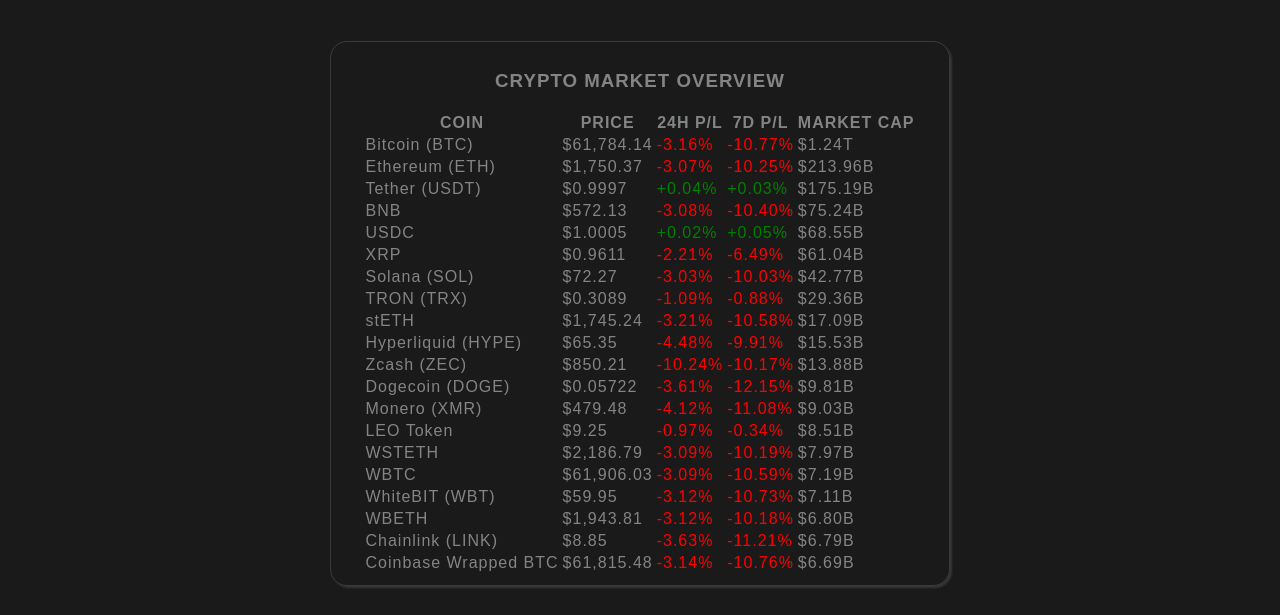
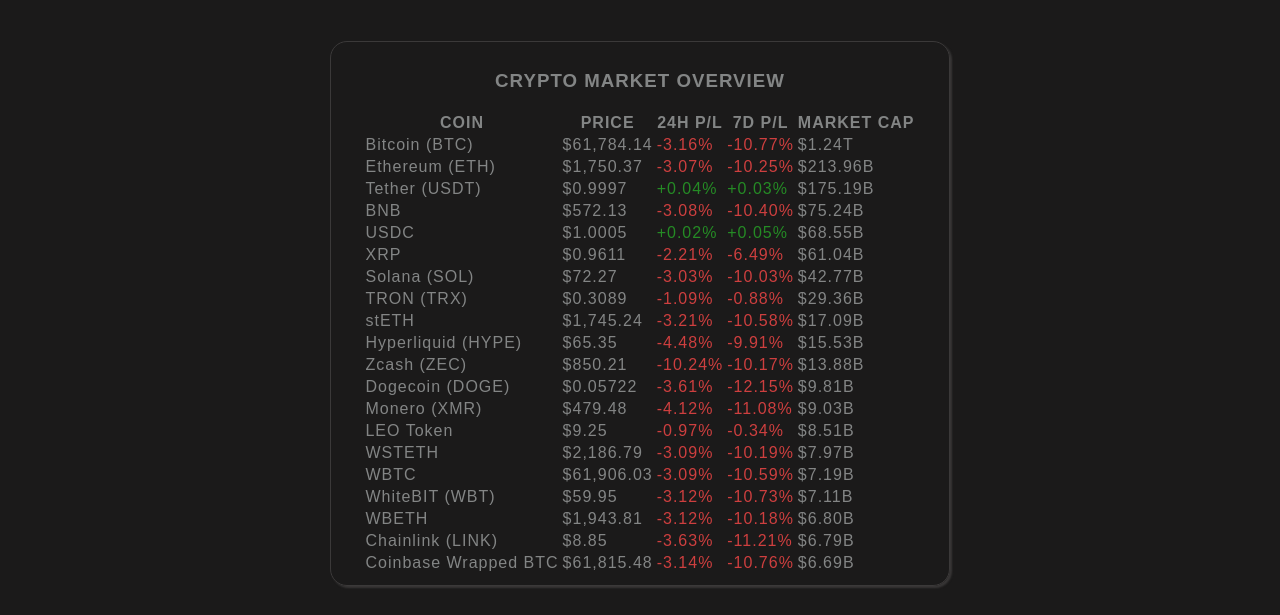
Before and after one commit to ankushsaini1254/html-css-project, a plain HTML site: page crypto.html in a window 1280 px wide. Shown: the part 185-800 px from the top of the page. Drawn offline with Linux system fonts and the light colour scheme.

Commit message:
Updated code

```diff
--- a/crypto.css
+++ b/crypto.css
@@ -17,6 +17,12 @@ section{
 }
 .BLOCK:hover{
     box-shadow: 5px 5px 5px;
+}
+.red{
+    color: rgb(206, 63, 63);
+}
+.green{
+    color: rgb(37, 139, 37);
 }
 .IPO{
     padding: 10px;
--- a/crypto.html
+++ b/crypto.html
@@ -39,141 +39,141 @@
                 <tr>
                     <td>Bitcoin (BTC)</td>
                     <td>$61,784.14</td>
-                    <td style="color: red;">-3.16%</td>
-                    <td style="color: red;">-10.77%</td>
+                    <td class="red">-3.16%</td>
+                    <td class="red">-10.77%</td>
                     <td>$1.24T</td>
                 </tr>
                 <tr>
                     <td>Ethereum (ETH)</td>
                     <td>$1,750.37</td>
-                    <td style="color: red;">-3.07%</td>
-                    <td style="color: red;">-10.25%</td>
+                    <td class="red">-3.07%</td>
+                    <td class="red">-10.25%</td>
                     <td>$213.96B</td>
                 </tr>
                 <tr>
                     <td>Tether (USDT)</td>
                     <td>$0.9997</td>
-                    <td style="color: green;">+0.04%</td>
-                    <td style="color: green;">+0.03%</td>
+                    <td class="green">+0.04%</td>
+                    <td class="green">+0.03%</td>
                     <td>$175.19B</td>
                 </tr>
                 <tr>
                     <td>BNB</td>
                     <td>$572.13</td>
-                    <td style="color: red;">-3.08%</td>
-                    <td style="color: red;">-10.40%</td>
+                    <td class="red">-3.08%</td>
+                    <td class="red">-10.40%</td>
                     <td>$75.24B</td>
                 </tr>
                 <tr>
                     <td>USDC</td>
                     <td>$1.0005</td>
-                    <td style="color: green;">+0.02%</td>
-                    <td style="color: green;">+0.05%</td>
+                    <td class="green">+0.02%</td>
+                    <td class="green">+0.05%</td>
                     <td>$68.55B</td>
                 </tr>
                 <tr>
                     <td>XRP</td>
                     <td>$0.9611</td>
-                    <td style="color: red;">-2.21%</td>
-                    <td style="color: red;">-6.49%</td>
+                    <td class="red">-2.21%</td>
+                    <td class="red">-6.49%</td>
                     <td>$61.04B</td>
                 </tr>
                 <tr>
                     <td>Solana (SOL)</td>
                     <td>$72.27</td>
-                    <td style="color: red;">-3.03%</td>
-                    <td style="color: red;">-10.03%</td>
+                    <td class="red">-3.03%</td>
+                    <td class="red">-10.03%</td>
                     <td>$42.77B</td>
                 </tr>
                 <tr>
                     <td>TRON (TRX)</td>
                     <td>$0.3089</td>
-                    <td style="color: red;">-1.09%</td>
-                    <td style="color: red;">-0.88%</td>
+                    <td class="red">-1.09%</td>
+                    <td class="red">-0.88%</td>
                     <td>$29.36B</td>
                 </tr>
                 <tr>
                     <td>stETH</td>
                     <td>$1,745.24</td>
-                    <td style="color: red;">-3.21%</td>
-                    <td style="color: red;">-10.58%</td>
+                    <td class="red">-3.21%</td>
+                    <td class="red">-10.58%</td>
                     <td>$17.09B</td>
                 </tr>
                 <tr>
                     <td>Hyperliquid (HYPE)</td>
                     <td>$65.35</td>
-                    <td style="color: red;">-4.48%</td>
-                    <td style="color: red;">-9.91%</td>
+                    <td class="red">-4.48%</td>
+                    <td class="red">-9.91%</td>
                     <td>$15.53B</td>
                 </tr>
                 <tr>
                     <td>Zcash (ZEC)</td>
                     <td>$850.21</td>
-                    <td style="color: red;">-10.24%</td>
-                    <td style="color: red;">-10.17%</td>
+                    <td class="red">-10.24%</td>
+                    <td class="red">-10.17%</td>
                     <td>$13.88B</td>
                 </tr>
                 <tr>
                     <td>Dogecoin (DOGE)</td>
                     <td>$0.05722</td>
-                    <td style="color: red;">-3.61%</td>
-                    <td style="color: red;">-12.15%</td>
+                    <td class="red">-3.61%</td>
+                    <td class="red">-12.15%</td>
                     <td>$9.81B</td>
                 </tr>
                 <tr>
                     <td>Monero (XMR)</td>
                     <td>$479.48</td>
-                    <td style="color: red;">-4.12%</td>
-                    <td style="color: red;">-11.08%</td>
+                    <td class="red">-4.12%</td>
+                    <td class="red">-11.08%</td>
                     <td>$9.03B</td>
                 </tr>
                 <tr>
                     <td>LEO Token</td>
                     <td>$9.25</td>
-                    <td style="color: red;">-0.97%</td>
-                    <td style="color: red;">-0.34%</td>
+                    <td class="red">-0.97%</td>
+                    <td class="red">-0.34%</td>
                     <td>$8.51B</td>
                 </tr>
                 <tr>
                     <td>WSTETH</td>
                     <td>$2,186.79</td>
-                    <td style="color: red;">-3.09%</td>
-                    <td style="color: red;">-10.19%</td>
+                    <td class="red">-3.09%</td>
+                    <td class="red">-10.19%</td>
                     <td>$7.97B</td>
                 </tr>
                 <tr>
                     <td>WBTC</td>
                     <td>$61,906.03</td>
-                    <td style="color: red;">-3.09%</td>
-                    <td style="color: red;">-10.59%</td>
+                    <td class="red">-3.09%</td>
+                    <td class="red">-10.59%</td>
                     <td>$7.19B</td>
                 </tr>
                 <tr>
                     <td>WhiteBIT (WBT)</td>
                     <td>$59.95</td>
-                    <td style="color: red;">-3.12%</td>
-                    <td style="color: red;">-10.73%</td>
+                    <td class="red">-3.12%</td>
+                    <td class="red">-10.73%</td>
                     <td>$7.11B</td>
                 </tr>
                 <tr>
                     <td>WBETH</td>
                     <td>$1,943.81</td>
-                    <td style="color: red;">-3.12%</td>
-                    <td style="color: red;">-10.18%</td>
+                    <td class="red">-3.12%</td>
+                    <td class="red">-10.18%</td>
                     <td>$6.80B</td>
                 </tr>
                 <tr>
                     <td>Chainlink (LINK)</td>
                     <td>$8.85</td>
-                    <td style="color: red;">-3.63%</td>
-                    <td style="color: red;">-11.21%</td>
+                    <td class="red">-3.63%</td>
+                    <td class="red">-11.21%</td>
                     <td>$6.79B</td>
                 </tr>
                 <tr>
                     <td>Coinbase Wrapped BTC</td>
                     <td>$61,815.48</td>
-                    <td style="color: red;">-3.14%</td>
-                    <td style="color: red;">-10.76%</td>
+                    <td class="red">-3.14%</td>
+                    <td class="red">-10.76%</td>
                     <td>$6.69B</td>
             </table>
             </div>
```
Also changed, not shown: forex.html (+20 -20 lines), stock.html (+10 -11 lines).
